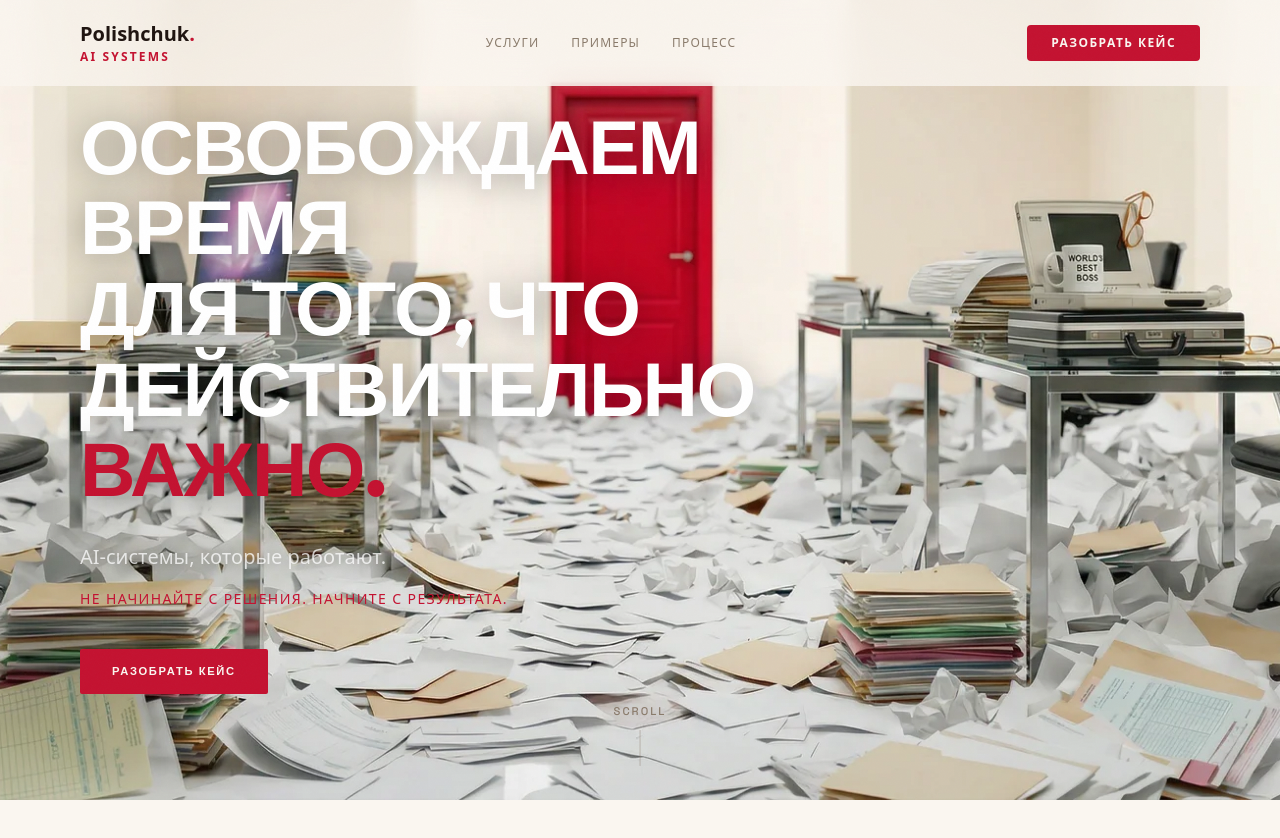
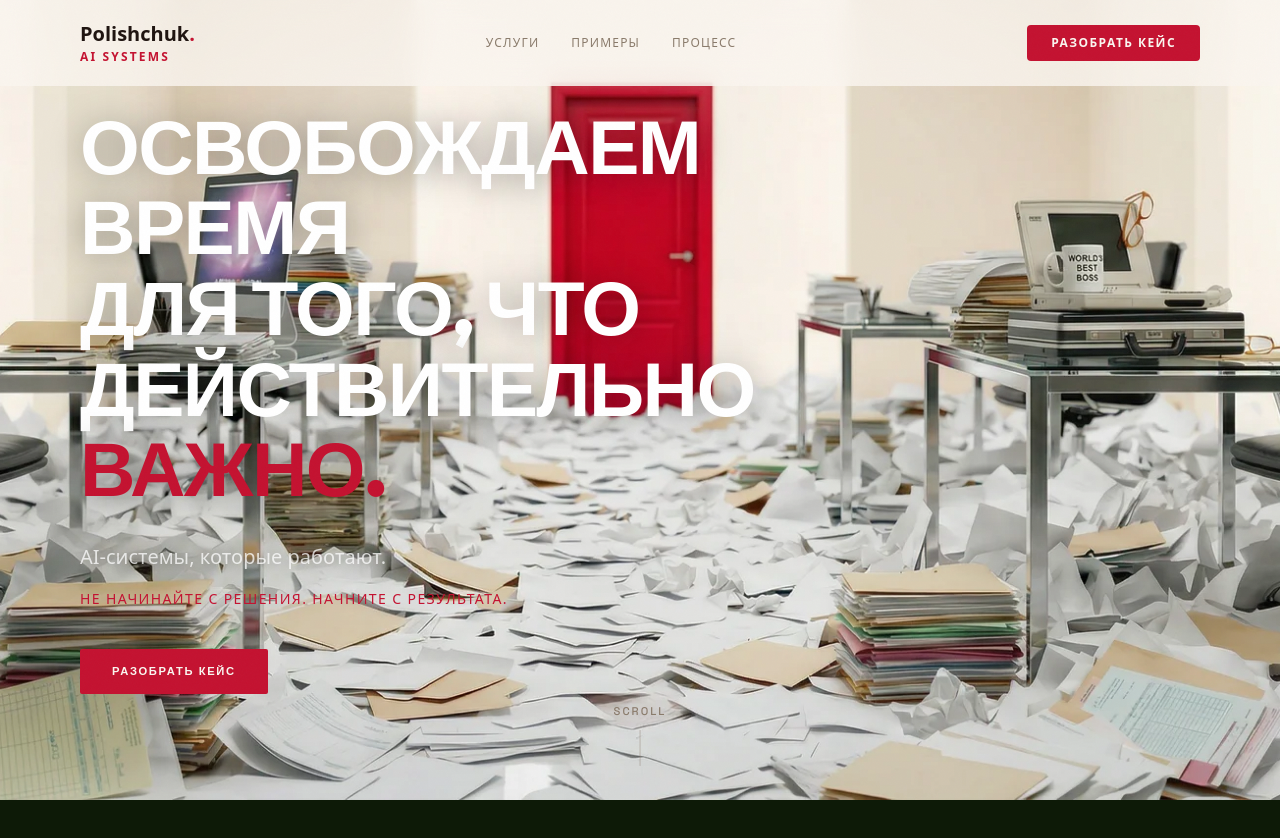
Before and after one commit to artemdali21-ship-it/ps-landing, a Next.js app: page / in a window 1280 px wide. Shown: the top 838 px of the page. Built offline with nearby package versions, Linux system fonts and the light colour scheme; a web font is replaced by a local one.

Commit message:
fix: dark forest bg #0d1a07 on story container, no overlap

```diff
--- a/app/page.tsx
+++ b/app/page.tsx
@@ -219,9 +219,9 @@ export default function Home() {
       <Navbar />
       <div className="grain-overlay" />
 
-      {/* STORY ZONE — 1200vh */}
-      <div ref={ref} style={{ height: "1200vh" }}>
-        <div className="sticky top-0 h-screen w-full overflow-hidden" style={{ zIndex: 10 }}>
+      {/* STORY ZONE — 1200vh, dark forest bg hides de-stick gap */}
+      <div ref={ref} style={{ height: "1200vh", background: "#0d1a07" }}>
+        <div className="sticky top-0 h-screen w-full overflow-hidden">
 
           {/* Scenes */}
           <Scene src="/images/scenes/1-desktop.webp" opacity={s1Op} scale={s1Sc} first />
@@ -304,13 +304,11 @@ export default function Home() {
         </div>
       </div>
 
-      {/* ── Static final screen — slides up behind sticky scene ─────────────── */}
+      {/* ── Static final screen ───────────────────────────────────────────────── */}
       <div
         id="cta"
         style={{
           position: "relative",
-          zIndex: 1,
-          marginTop: "-100vh",
           minHeight: "100vh",
           backgroundImage: "url('/images/scenes/6g-desktop.webp')",
           backgroundSize: "cover",
```
